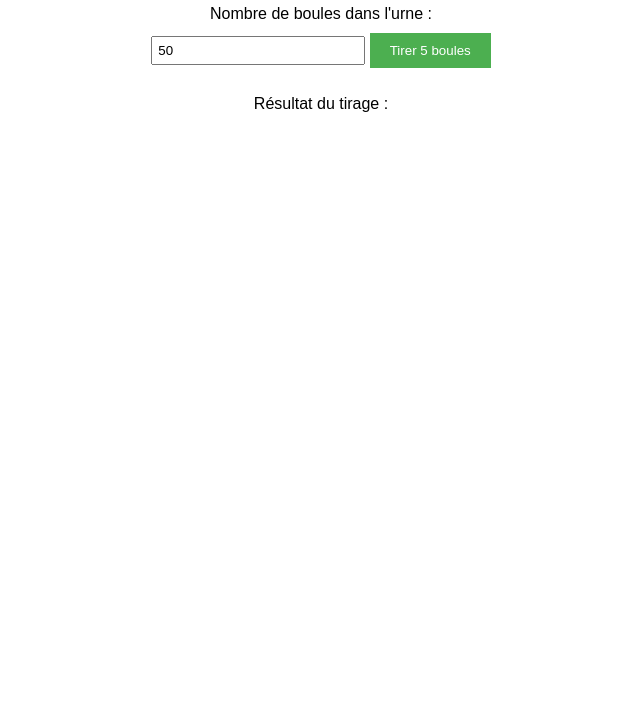
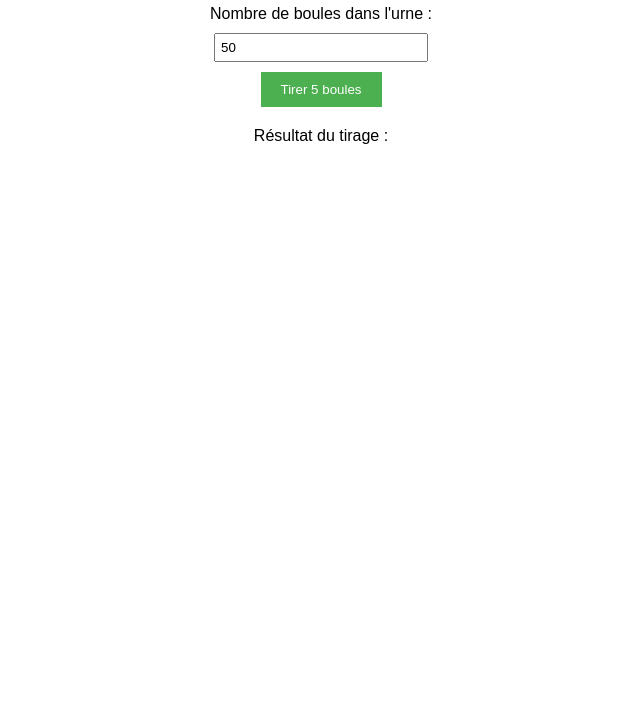
Before and after one commit to vdele/vdele.github.io, a plain HTML site: page index.html in a window 1280 px wide. Shown: the part 73-800 px from the top of the page, without its empty margins (319-959 px from the left). Drawn offline with Linux system fonts and the light colour scheme.

Commit message:
Update index.html

```diff
--- a/index.html
+++ b/index.html
@@ -2,10 +2,12 @@
 <html>
 <head>
     <title>Tirage de boules</title>
+    <meta name="viewport" content="width=device-width, initial-scale=1">
     <style>
         body {
             font-family: Arial, sans-serif;
             text-align: center;
+            margin: 20px;
         }
 
         h1 {
@@ -58,6 +60,7 @@
     <h1>Tirage de boules</h1>
     <label for="numBoules">Nombre de boules dans l'urne :</label>
     <input type="number" id="numBoules" min="1" max="100" step="1" value="50">
+    <br>
     <button onclick="effectuerTirage()">Tirer 5 boules</button>
     <p>Résultat du tirage :</p>
     <ul id="resultatTirage">
```
